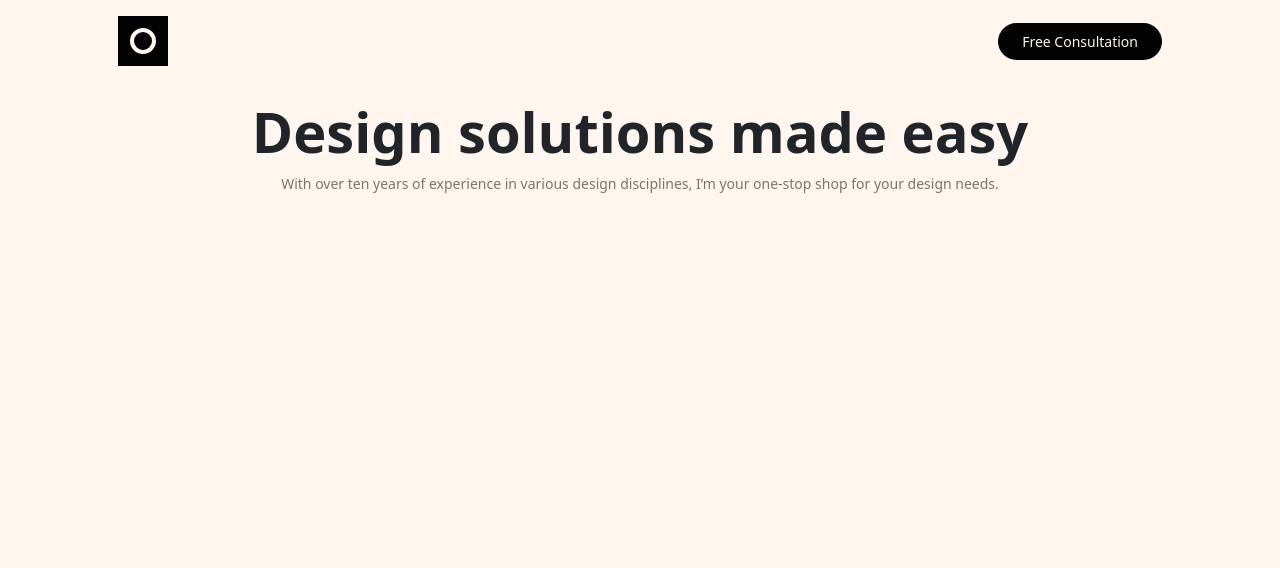
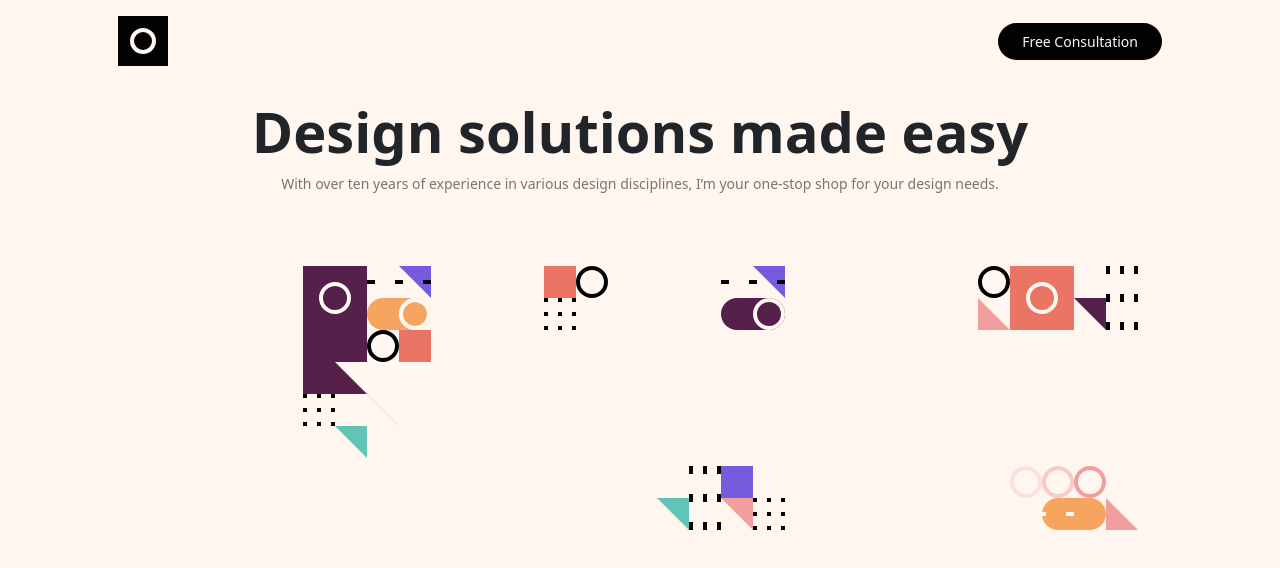
Before and after one commit to ShaimaaAKamal/MyPortfolio, a React (Create React App) app: page / in a window 1280 px wide. Shown: the top 568 px of the page. Built offline with nearby package versions, Linux system fonts and the light colour scheme.

Commit message:
call skills component within app component

```diff
--- a/src/Components/App/App.js
+++ b/src/Components/App/App.js
@@ -1,4 +1,5 @@
 import Heading from "../Header/Heading";
+import Skills from '../Skills/Skills'
 function App() {
   return (
     <div className="App">
@@ -8,6 +9,7 @@ function App() {
           <h1 className="fHL">Design solutions made easy</h1>
           <p className="small textGray px-5 px-md-4">With over ten years of experience in various design disciplines, I’m your one-stop shop for your design needs.</p>
         </header>
+        <Skills/>
       </div>
     </div>
   );
```
